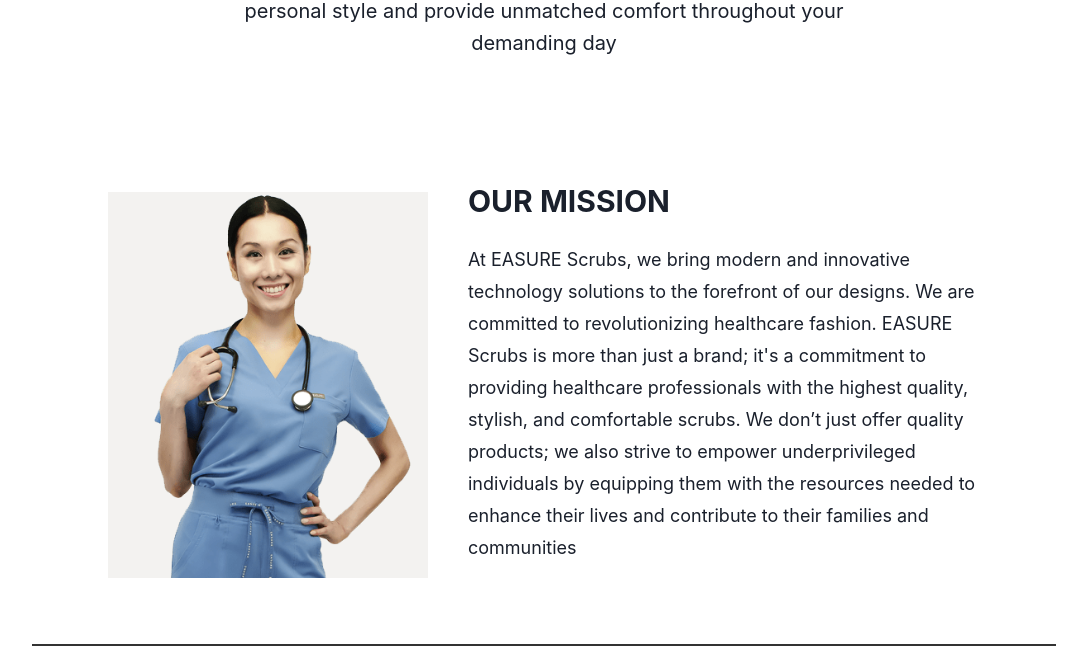
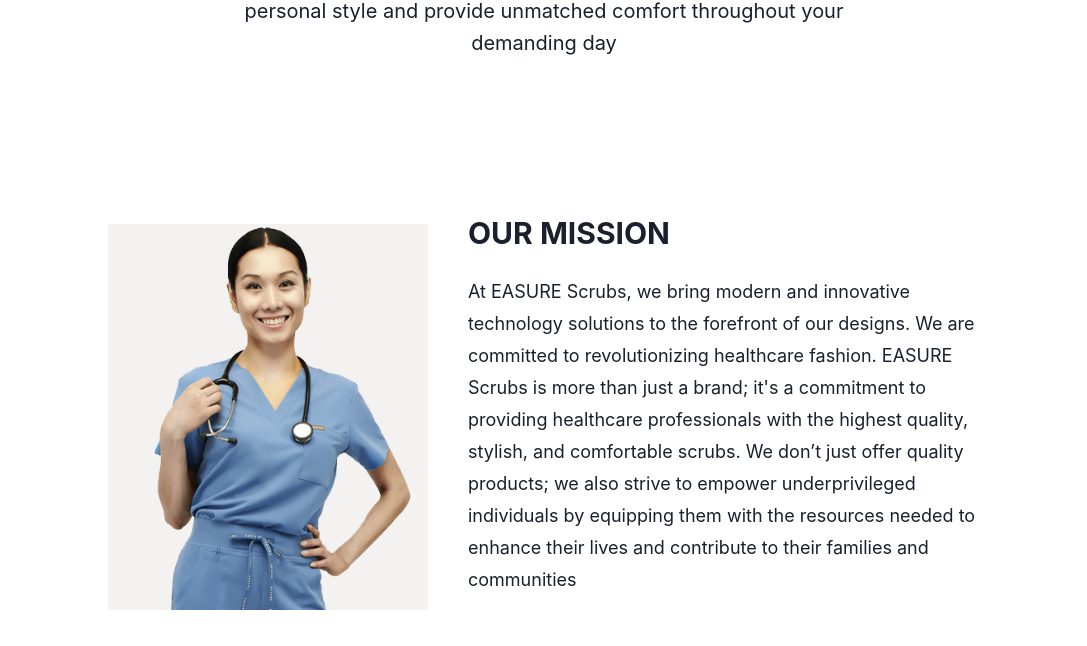
Before and after one commit to UmarRajpoot/EASURE-SCRUBS, a React (Create React App) app: page /OurStory in a window 1280 px wide. Shown: the part 1118-1764 px from the top of the page, without its empty margins (96-1183 px from the left). Built offline with nearby package versions, Linux system fonts and the light colour scheme; grey boxes are pictures that could not be loaded.

Commit message:
Our Story little changes

```diff
--- a/src/pages/OurStory/OurStory.js
+++ b/src/pages/OurStory/OurStory.js
@@ -32,7 +32,7 @@ const OurStory = () => {
       <Stack
         spacing={"10"}
         direction={["column", "row"]}
-        className="flex flex-col md:flex-row items-center justify-center my-20"
+        className="flex flex-col md:flex-row items-center justify-center my-28"
       >
         <Box w={"80"} h={"80"}>
           <img src={ModelPhoto} width={"100%"} height={"100%"} />
@@ -55,12 +55,11 @@ const OurStory = () => {
         </Box>
       </Stack>
       <Box display={"flex"} alignItems={"center"} justifyContent={"center"}>
-        <Box w={["95%", "80%"]}>
+        <Box w={["80%", "70%"]}>
           <ReactPlayer
             width={"100%"}
             height={"100%"}
             muted
-            controls
             playing
             url={
               "https://firebasestorage.googleapis.com/v0/b/easure.appspot.com/o/women%20final%20reneder.mp4?alt=media&token=b63eb885-9650-416b-a7c9-d112caa06f47"
```
